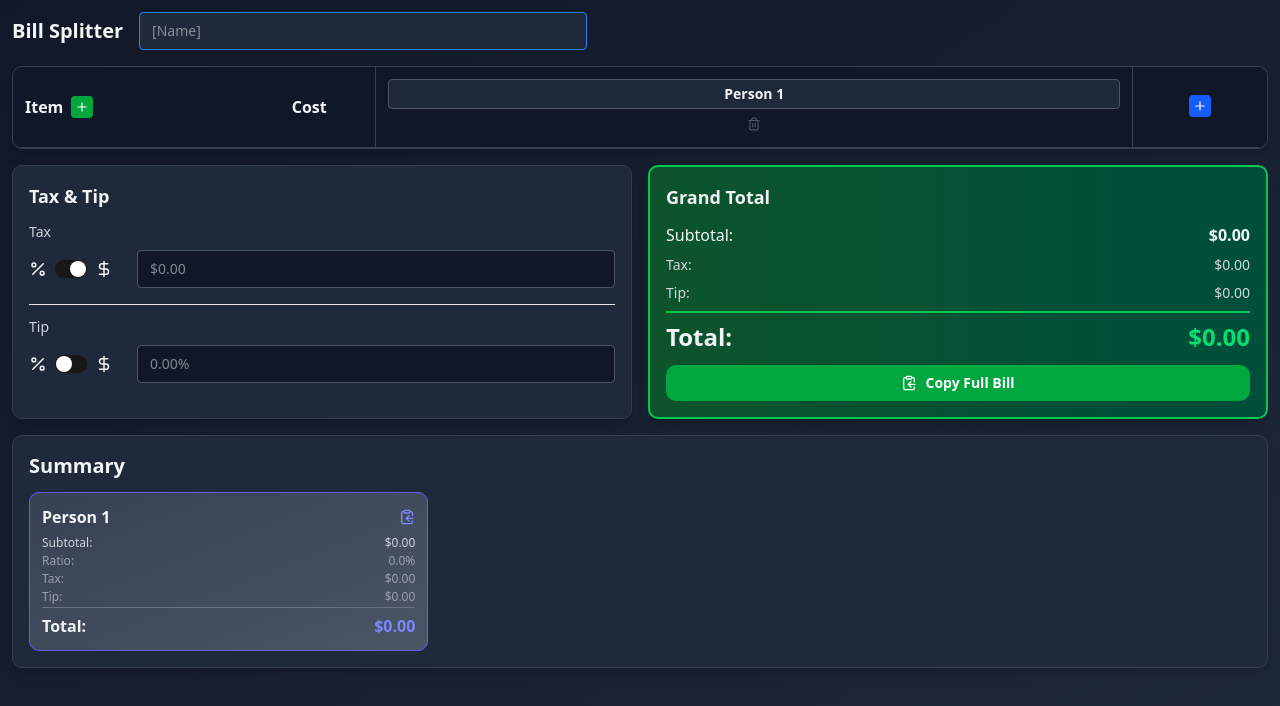
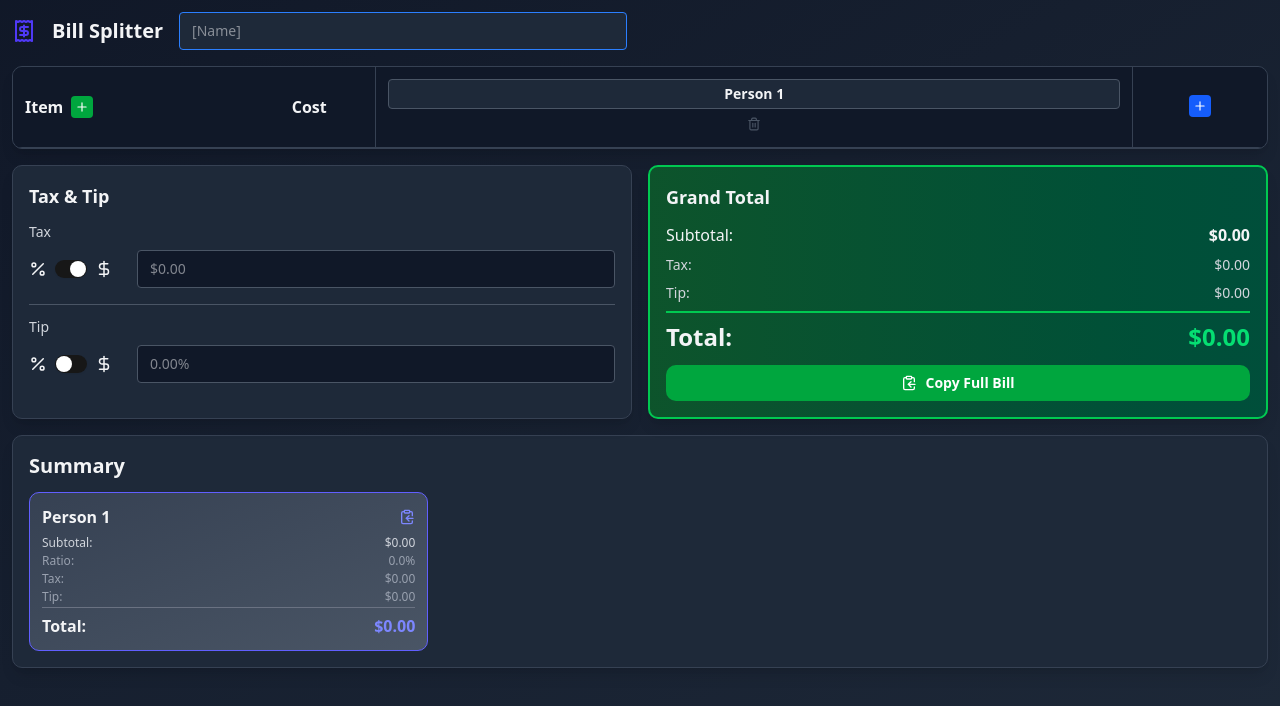
Before and after one commit to macimiri/bill_split, a React (Vite) app: page / in a window 1280 px wide. Shown: the top 706 px of the page. Built offline with nearby package versions, Linux system fonts and the light colour scheme.

Commit message:
Add color to little icons

```diff
--- a/src/bill_split.tsx
+++ b/src/bill_split.tsx
@@ -1,5 +1,5 @@
 import React, { useState, useRef, useEffect } from 'react';
-import { Plus, Trash2, ClipboardCopy, Percent, DollarSign } from 'lucide-react';
+import { Plus, Trash2, ClipboardCopy, Percent, DollarSign, Receipt} from 'lucide-react';
 import { Switch } from "@/components/ui/switch"
 import { Separator } from "@/components/ui/separator"
 
@@ -322,6 +322,7 @@ export default function BillSplitter() {
 
       <div className="max-w-7xl mx-auto">
         <div className="flex items-center gap-4 mb-4">
+          <Receipt className='stroke-indigo-600'/>
           <h1 className="text-xl font-bold text-gray-100">Bill Splitter</h1>
           <input
             ref={billNameInputRef}
@@ -488,7 +489,7 @@ export default function BillSplitter() {
                   />
                 </div>
               </div>
-              <Separator />
+              <Separator className='bg-gray-600'/>
               <div>
                 <label className="block text-sm font-medium mb-2 text-gray-300">Tip</label>
                 <div className="flex gap-2 text-gray-100 items-center">
```
